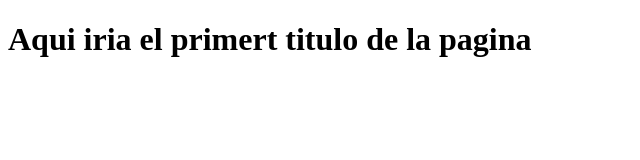
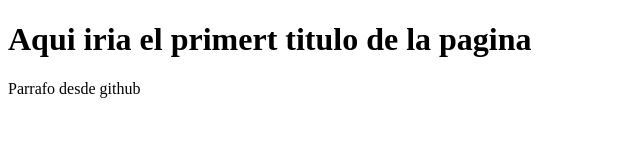
Before and after one commit to MaquinoBSC/Proyecto-Web-empresa-C, a plain HTML site: page index.html in a window 1280 px wide. Shown: the whole page, without its empty margins (0-640 px from the left). Drawn offline with Linux system fonts and the light colour scheme.

Commit message:
Update index.html

```diff
--- a/index.html
+++ b/index.html
@@ -7,6 +7,6 @@
 </head>
 <body>
     <h1>Aqui iria el primert titulo de la pagina</h1>
-
+    <p>Parrafo desde github</p>
 </body>
 </html>
```
